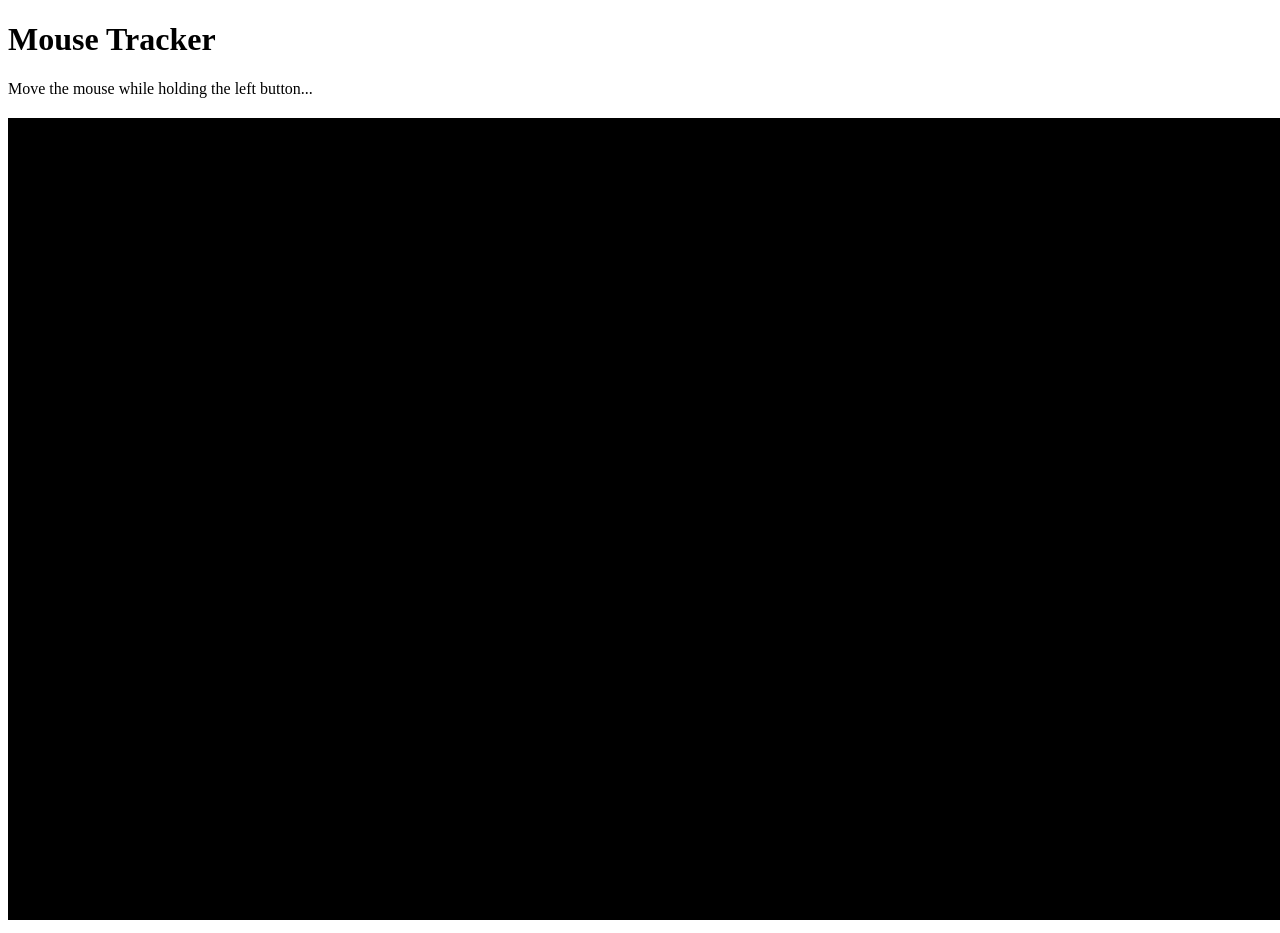
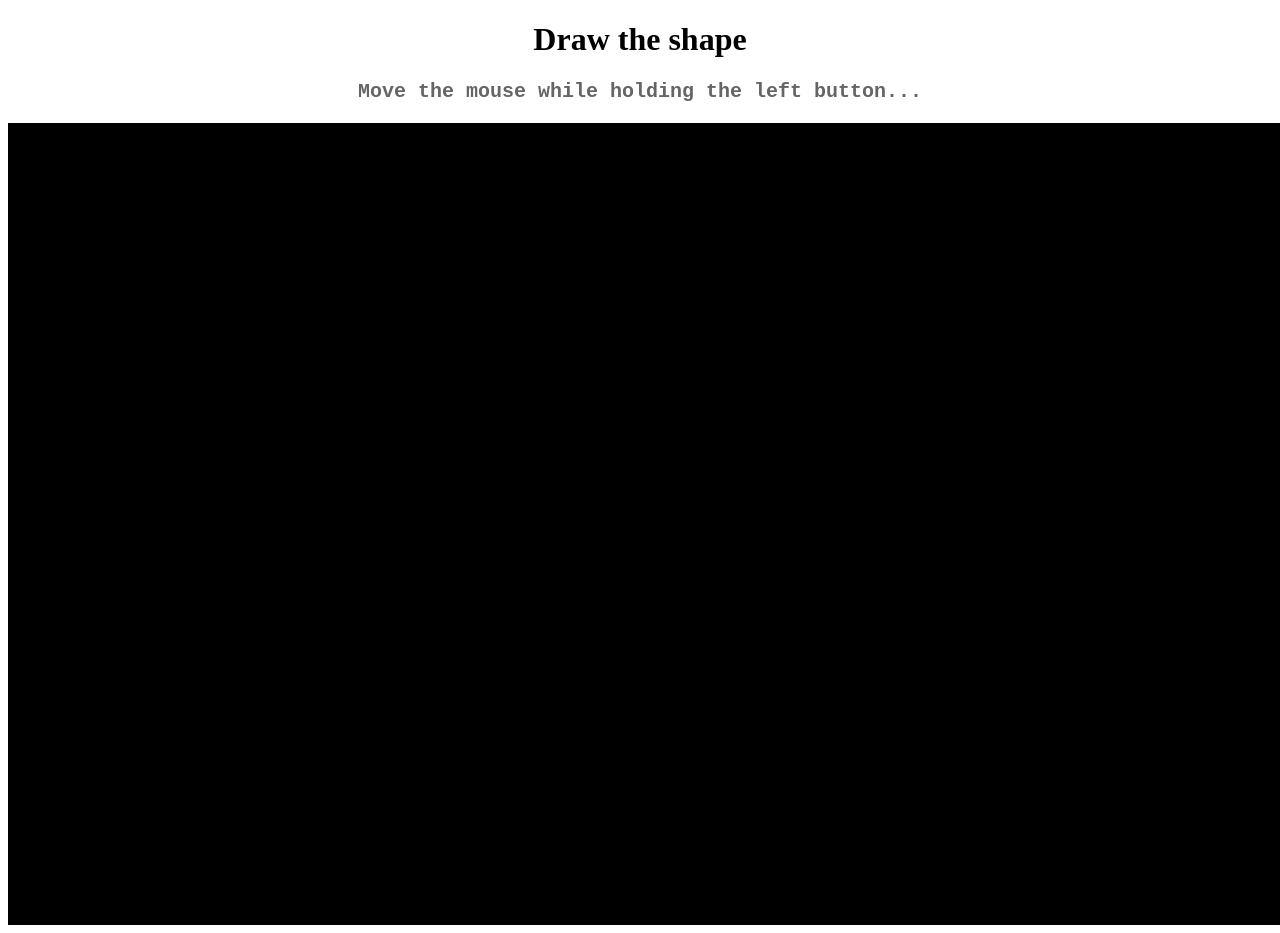
Before and after one commit to MichalisKaili/MooseFun, a website: page src/shapeDraw.html in a window 1280 px wide. Drawn offline with Linux system fonts and the light colour scheme.

Commit message:
made some asthetic changes and moved files around

```diff
--- a/src/shapeDraw.html
+++ b/src/shapeDraw.html
@@ -3,7 +3,8 @@
 <head>
     <meta charset="UTF-8">
     <meta name="viewport" content="width=device-width, initial-scale=1.0">
-    <title>Mouse Tracker</title>
+    <title>Draw the shape</title>
+    <link rel="stylesheet" href="styles/shapeDraw.css">
     <style>
         #output {
             margin-top: 20px;
@@ -17,8 +18,8 @@
     </style>
 </head>
 <body>
-    <h1>Mouse Tracker</h1>
-    <div id="output">Move the mouse while holding the left button...</div>
+    <h1>Draw the shape</h1>
+    <div id="subTitle">Move the mouse while holding the left button...</div>
     <canvas id="drawingCanvas" width=window.innerWidth height=window.innerHeight></canvas>
 
     <script>
--- /dev/null
+++ b/src/styles/shapeDraw.css
@@ -0,0 +1,21 @@
+
+h1 {
+    text-align: center;
+}
+
+a {
+    position: absolute;
+    top: 10px;
+    left: 10px;
+    text-decoration: none;
+    color: blue;
+}
+
+#subTitle {
+    text-align: center;
+    font-size: 20px;
+    font-weight: bold;
+    font-family: monospace, sans-serif;
+    color: black;
+    opacity: 0.6;
+}
```
Also changed, not shown: src/index.html (+1 -1 lines).
